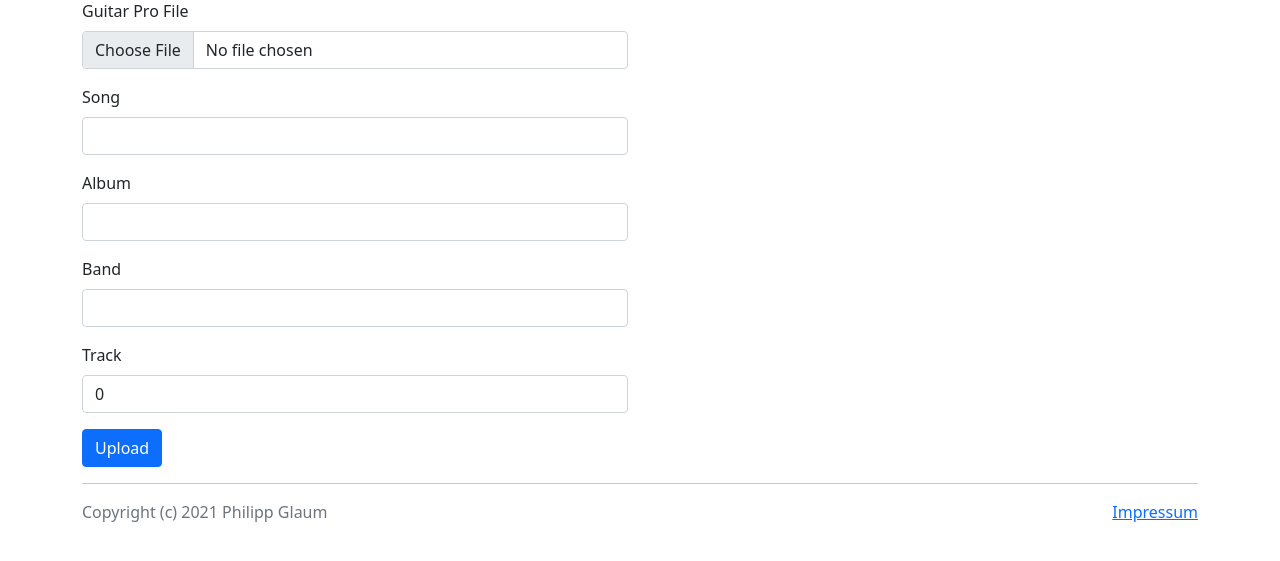
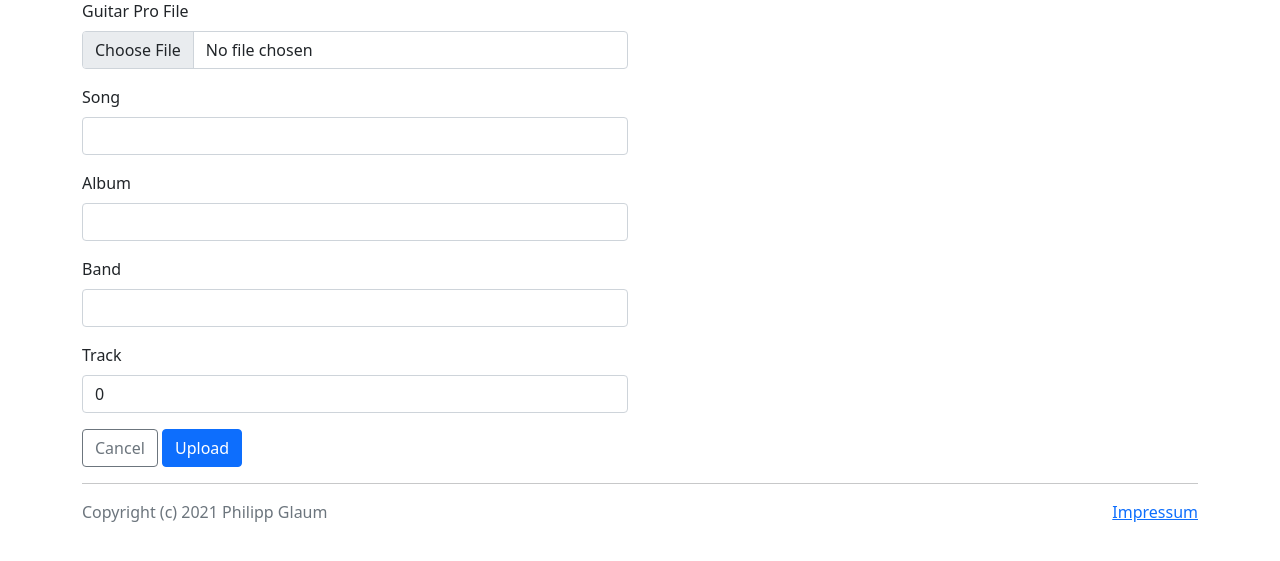
Before and after one commit to pglaum/pytabweb, a Flask app: page /tabs/upload in a window 1280 px wide. Shown: the part 129-690 px from the top of the page. Run offline with Flask 2, Linux system fonts and the light colour scheme; the visitor is signed in with stand-in values (Sample User, id 1); data comes from the database, SQL or seed files in the repository; some libraries are stand-ins or nearby versions.

Commit message:
add cancel button to upoad form

```diff
--- a/web/templates/tabs/upload.html
+++ b/web/templates/tabs/upload.html
@@ -19,6 +19,10 @@
         {{ f.input(form.band) }}
         {{ f.input(form.track) }}
 
+        <a href="{{ url_for('main.index') }}" class="btn btn-outline-secondary">
+          <i class="fa fa-caret-left"></i>
+          Cancel
+        </a>
         <button type="submit" class="btn btn-primary">
           <i class="fa fa-file-upload"></i>
           Upload
```
